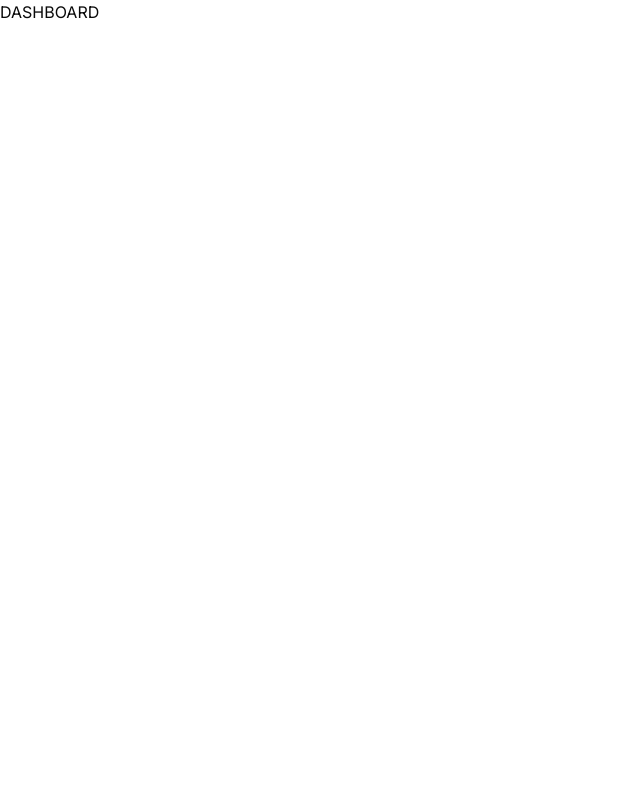
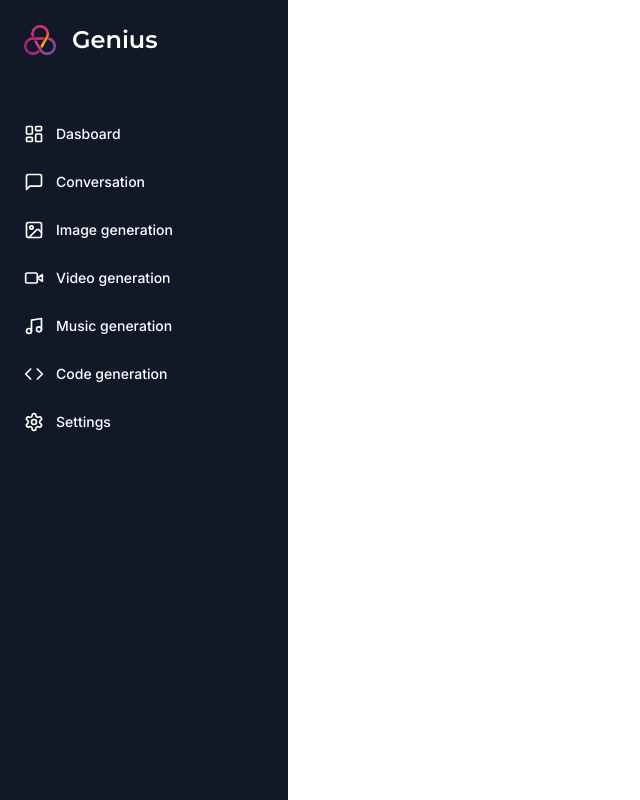
Before and after one commit to RowdyKGZ/saas_ai_platform, a Next.js app: page /dashboard in a window 1280 px wide. Shown: the whole page, without its empty margins (0-640 px from the left). Built offline with nearby package versions, Linux system fonts and the light colour scheme.

Commit message:
sidebar end

```diff
--- a/app/(dashboard)/(routes)/dashboard/page.tsx
+++ b/app/(dashboard)/(routes)/dashboard/page.tsx
@@ -1,12 +1,5 @@
-import { UserButton } from "@clerk/nextjs";
-
 const DashboardPage = () => {
-  return (
-    <div>
-      <p>DASHBOARD</p>
-      <UserButton afterSignOutUrl="/" />
-    </div>
-  );
+  return <div></div>;
 };
 
 export default DashboardPage;
--- /dev/null
+++ b/app/(dashboard)/layout.tsx
@@ -0,0 +1,19 @@
+import { Navbar } from "@/components/navbar";
+import { Sidebar } from "@/components/sidebar";
+
+const DasboardLayout = ({ children }: { children: React.ReactNode }) => {
+  return (
+    <div className="h-full relative">
+      <div className="hidden h-full md:flex md:w-72 md:flex-col md:fixed md:inset-y-0 z-[80] bg-gray-900">
+        <Sidebar />
+      </div>
+
+      <main className="md:pl-72">
+        <Navbar />
+        {children}
+      </main>
+    </div>
+  );
+};
+
+export default DasboardLayout;
--- /dev/null
+++ b/components/mobile-sidebar.tsx
@@ -0,0 +1,29 @@
+"use client";
+
+import { useEffect, useState } from "react";
+import { Menu } from "lucide-react";
+
+import { Sheet, SheetContent, SheetTrigger } from "./ui/sheet";
+import { Sidebar } from "./sidebar";
+
+export const MobielSidebar = () => {
+  const [isMounted, setIsMounted] = useState(false);
+
+  useEffect(() => {
+    setIsMounted(true);
+  }, []);
+
+  if (!isMounted) return null;
+
+  return (
+    <Sheet>
+      <SheetTrigger className="md:hidden">
+        <Menu />
+      </SheetTrigger>
+
+      <SheetContent side="left" className="p-0">
+        <Sidebar />
+      </SheetContent>
+    </Sheet>
+  );
+};
--- /dev/null
+++ b/components/navbar.tsx
@@ -0,0 +1,15 @@
+import { UserButton } from "@clerk/nextjs";
+
+import { MobielSidebar } from "./mobile-sidebar";
+
+export const Navbar = () => {
+  return (
+    <div className="flex items-center p-4">
+      <MobielSidebar />
+
+      <div className="flex w-full justify-end">
+        <UserButton afterSignOutUrl="/" />
+      </div>
+    </div>
+  );
+};
--- /dev/null
+++ b/components/sidebar.tsx
@@ -0,0 +1,43 @@
+"use client";
+
+import Image from "next/image";
+import Link from "next/link";
+import { Montserrat } from "next/font/google";
+
+import { cn } from "@/lib/utils";
+import { routes } from "@/routes";
+
+const monserat = Montserrat({ weight: "600", subsets: ["latin"] });
+
+export const Sidebar = () => {
+  return (
+    <div className="space-y-4 py-4 flex flex-col h-full bg-[#111827] text-white">
+      <div className="px-3 py-2 flex-1">
+        <Link href="/dashboard" className="flex items-center pl-3 mb-14">
+          <div className="relative w-8 h-8 mr-4">
+            <Image fill alt="logo" src="/logo.png" />
+          </div>
+
+          <h1 className={cn("text-2xl font-bold", monserat.className)}>
+            Genius
+          </h1>
+        </Link>
+
+        <div className="space-y-1">
+          {routes.map((route) => (
+            <Link
+              href={route.href}
+              key={route.href}
+              className="text-sm group flex p-3 w-full justify-start font-medium cursor-pointer hover:text-white hover:bg-white/10 rounded-lg transition"
+            >
+              <div className="flex items-center flex-1">
+                <route.icon className={cn("h-5 w-5 mr-3", route.color)} />
+                {route.label}
+              </div>
+            </Link>
+          ))}
+        </div>
+      </div>
+    </div>
+  );
+};
--- /dev/null
+++ b/components/ui/sheet.tsx
@@ -0,0 +1,140 @@
+"use client"
+
+import * as React from "react"
+import * as SheetPrimitive from "@radix-ui/react-dialog"
+import { cva, type VariantProps } from "class-variance-authority"
+import { X } from "lucide-react"
+
+import { cn } from "@/lib/utils"
+
+const Sheet = SheetPrimitive.Root
+
+const SheetTrigger = SheetPrimitive.Trigger
+
+const SheetClose = SheetPrimitive.Close
+
+const SheetPortal = SheetPrimitive.Portal
+
+const SheetOverlay = React.forwardRef<
+  React.ElementRef<typeof SheetPrimitive.Overlay>,
+  React.ComponentPropsWithoutRef<typeof SheetPrimitive.Overlay>
+>(({ className, ...props }, ref) => (
+  <SheetPrimitive.Overlay
+    className={cn(
+      "fixed inset-0 z-50 bg-background/80 backdrop-blur-sm data-[state=open]:animate-in data-[state=closed]:animate-out data-[state=closed]:fade-out-0 data-[state=open]:fade-in-0",
+      className
+    )}
+    {...props}
+    ref={ref}
+  />
+))
+SheetOverlay.displayName = SheetPrimitive.Overlay.displayName
+
+const sheetVariants = cva(
+  "fixed z-50 gap-4 bg-background p-6 shadow-lg transition ease-in-out data-[state=open]:animate-in data-[state=closed]:animate-out data-[state=closed]:duration-300 data-[state=open]:duration-500",
+  {
+    variants: {
+      side: {
+        top: "inset-x-0 top-0 border-b data-[state=closed]:slide-out-to-top data-[state=open]:slide-in-from-top",
+        bottom:
+          "inset-x-0 bottom-0 border-t data-[state=closed]:slide-out-to-bottom data-[state=open]:slide-in-from-bottom",
+        left: "inset-y-0 left-0 h-full w-3/4 border-r data-[state=closed]:slide-out-to-left data-[state=open]:slide-in-from-left sm:max-w-sm",
+        right:
+          "inset-y-0 right-0 h-full w-3/4  border-l data-[state=closed]:slide-out-to-right data-[state=open]:slide-in-from-right sm:max-w-sm",
+      },
+    },
+    defaultVariants: {
+      side: "right",
+    },
+  }
+)
+
+interface SheetContentProps
+  extends React.ComponentPropsWithoutRef<typeof SheetPrimitive.Content>,
+    VariantProps<typeof sheetVariants> {}
+
+const SheetContent = React.forwardRef<
+  React.ElementRef<typeof SheetPrimitive.Content>,
+  SheetContentProps
+>(({ side = "right", className, children, ...props }, ref) => (
+  <SheetPortal>
+    <SheetOverlay />
+    <SheetPrimitive.Content
+      ref={ref}
+      className={cn(sheetVariants({ side }), className)}
+      {...props}
+    >
+      {children}
+      <SheetPrimitive.Close className="absolute right-4 top-4 rounded-sm opacity-70 ring-offset-background transition-opacity hover:opacity-100 focus:outline-none focus:ring-2 focus:ring-ring focus:ring-offset-2 disabled:pointer-events-none data-[state=open]:bg-secondary">
+        <X className="h-4 w-4" />
+        <span className="sr-only">Close</span>
+      </SheetPrimitive.Close>
+    </SheetPrimitive.Content>
+  </SheetPortal>
+))
+SheetContent.displayName = SheetPrimitive.Content.displayName
+
+const SheetHeader = ({
+  className,
+  ...props
+}: React.HTMLAttributes<HTMLDivElement>) => (
+  <div
+    className={cn(
+      "flex flex-col space-y-2 text-center sm:text-left",
+      className
+    )}
+    {...props}
+  />
+)
+SheetHeader.displayName = "SheetHeader"
+
+const SheetFooter = ({
+  className,
+  ...props
+}: React.HTMLAttributes<HTMLDivElement>) => (
+  <div
+    className={cn(
+      "flex flex-col-reverse sm:flex-row sm:justify-end sm:space-x-2",
+      className
+    )}
+    {...props}
+  />
+)
+SheetFooter.displayName = "SheetFooter"
+
+const SheetTitle = React.forwardRef<
+  React.ElementRef<typeof SheetPrimitive.Title>,
+  React.ComponentPropsWithoutRef<typeof SheetPrimitive.Title>
+>(({ className, ...props }, ref) => (
+  <SheetPrimitive.Title
+    ref={ref}
+    className={cn("text-lg font-semibold text-foreground", className)}
+    {...props}
+  />
+))
+SheetTitle.displayName = SheetPrimitive.Title.displayName
+
+const SheetDescription = React.forwardRef<
+  React.ElementRef<typeof SheetPrimitive.Description>,
+  React.ComponentPropsWithoutRef<typeof SheetPrimitive.Description>
+>(({ className, ...props }, ref) => (
+  <SheetPrimitive.Description
+    ref={ref}
+    className={cn("text-sm text-muted-foreground", className)}
+    {...props}
+  />
+))
+SheetDescription.displayName = SheetPrimitive.Description.displayName
+
+export {
+  Sheet,
+  SheetPortal,
+  SheetOverlay,
+  SheetTrigger,
+  SheetClose,
+  SheetContent,
+  SheetHeader,
+  SheetFooter,
+  SheetTitle,
+  SheetDescription,
+}
--- a/package.json
+++ b/package.json
@@ -10,6 +10,7 @@
   },
   "dependencies": {
     "@clerk/nextjs": "^4.27.7",
+    "@radix-ui/react-dialog": "^1.0.5",
     "@radix-ui/react-slot": "^1.0.2",
     "class-variance-authority": "^0.7.0",
     "clsx": "^2.0.0",
--- /dev/null
+++ b/routes.ts
@@ -0,0 +1,59 @@
+import {
+  LayoutDashboard,
+  MessageSquare,
+  ImageIcon,
+  Code,
+  VideoIcon,
+  Settings,
+  Music,
+} from "lucide-react";
+
+export const routes = [
+  {
+    label: "Dasboard",
+    icon: LayoutDashboard,
+    href: "/dashboard",
+    color: "text-sky-500",
+  },
+
+  {
+    label: "Conversation",
+    icon: MessageSquare,
+    href: "/conversation",
+    color: "text-violet-500",
+  },
+
+  {
+    label: "Image generation",
+    icon: ImageIcon,
+    href: "/image",
+    color: "text-pink-700",
+  },
+
+  {
+    label: "Video generation",
+    icon: VideoIcon,
+    href: "/video",
+    color: "text-orange-700",
+  },
+
+  {
+    label: "Music generation",
+    icon: Music,
+    href: "/music",
+    color: "text-emerald-500",
+  },
+
+  {
+    label: "Code generation",
+    icon: Code,
+    href: "/code",
+    color: "text-green-700",
+  },
+
+  {
+    label: "Settings",
+    icon: Settings,
+    href: "/settings",
+  },
+];
```
Also changed, not shown: components/ui/button.tsx (+11 -11 lines), 1 other file (tests, documents, lock files or other folders).
